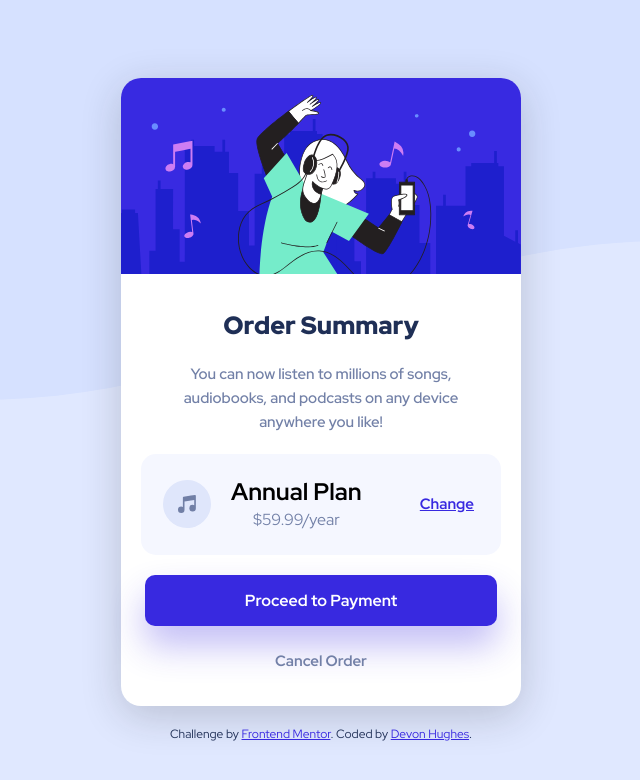
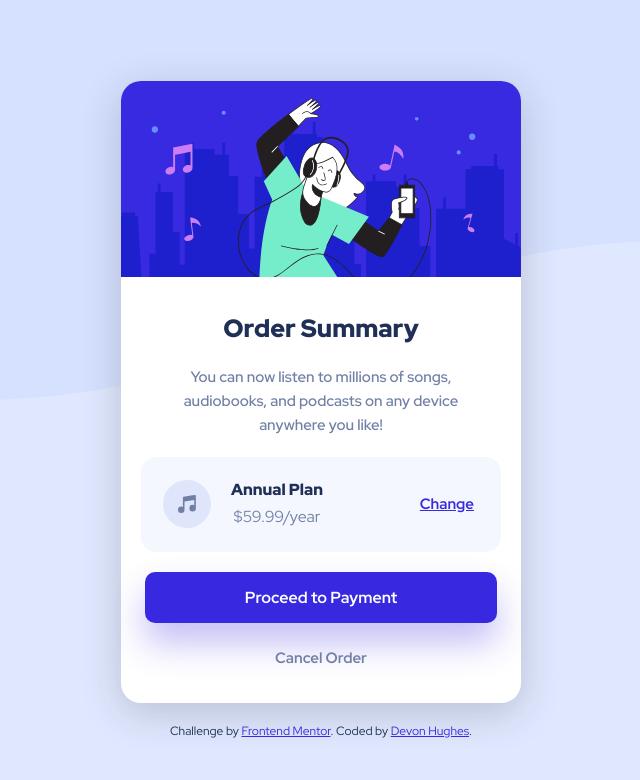
Before and after one commit to DevonHughesCodes/order-summary-component-main-2, a plain HTML site: page index.html in a window 1280 px wide. Shown: the whole page, without its empty margins (319-959 px from the left). Drawn offline with Linux system fonts and the light colour scheme.

Commit message:
Update styles.css

```diff
--- a/styles.css
+++ b/styles.css
@@ -141,7 +141,7 @@ button {
     padding: 5px;
 }
 
-.container .pricing article h4 {
+.container .pricing article h2 {
     color: var(--dark-blue);
     font-size: 13px;
     font-weight: 900;
@@ -200,7 +200,7 @@ button {
         padding: 17px;
     }
 
-    .container .pricing article h4 {
+    .container .pricing article h2 {
         color: var(--dark-blue);
         font-size: 16px;
         font-weight: 900;
```
